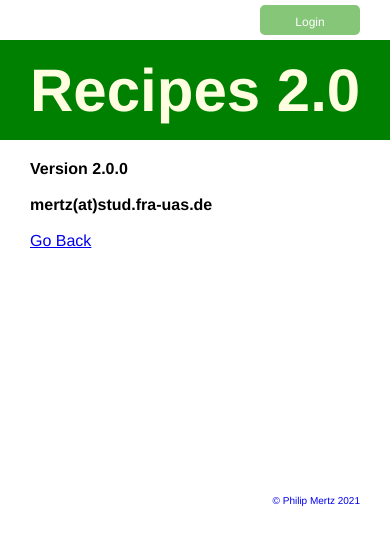
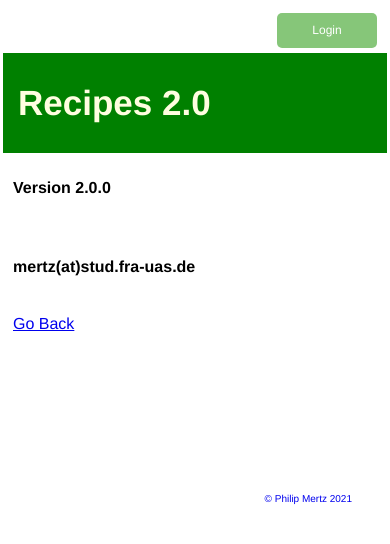
Before and after one commit to phimer/rez-frontend, a React (Create React App) app: page /about in a window 390 px wide. Shown: the top 544 px of the page. Built offline with nearby package versions, Linux system fonts and the light colour scheme; no server answers.

Commit message:
made ui responsive to most screen widths

```diff
--- a/package.json
+++ b/package.json
@@ -1,6 +1,6 @@
 {
   "name": "rez-frontend",
-  "version": "1.0.3",
+  "version": "1.1.0",
   "private": true,
   "dependencies": {
     "@testing-library/jest-dom": "^5.16.2",
--- a/src/App.js
+++ b/src/App.js
@@ -7,8 +7,8 @@ import LoginHeader from './components/LoginHeader'
 import Footer from './components/Footer'
 import About from './components/About'
 import LoginForm from './components/LoginForm'
-const BACKEND_ADDRESS = 'https://flavorofthemonth.de/api'
-//const BACKEND_ADDRESS = 'http://127.0.0.1:8080/api'
+//const BACKEND_ADDRESS = 'https://flavorofthemonth.de/api'
+const BACKEND_ADDRESS = 'http://127.0.0.1:8080/api'
 
 const App = () => {
 
@@ -285,8 +285,8 @@ const App = () => {
           {showLoginUser && <LoginForm onLogin={loginUser} onCreate={createUser} message={wrongUsernamePasswordMessage} />}
         </div>
 
+
         <Header onAdd={() => setShowAddRecipe(!showAddRecipe)} showAdd={showAddRecipe} />
-
         <div className='container'>
           <Routes>
             <Route path='/' exact element={
--- a/src/components/Header.js
+++ b/src/components/Header.js
@@ -14,16 +14,19 @@ const Header = ({ title, onAdd, showAdd }) => {
 
 
     return (
-        <header className='header'>
-            <h1 className="title">{title}</h1>
-            {/* <h1 style={{ color: 'red', backgroundColor: 'black' }}>{title}</h1>
-            <h1 style={headingStyle}>{title}</h1> */}
+        <div className='header-box'>
+            <div className='header'>
 
-            {
-                location.pathname === '/' && (
-                    <Button className={'add-new-recipe-btn'} color={showAdd ? '#C67979' : '#86C679'} text={showAdd ? 'Close' : 'Add new Recipe'} onClick={onAdd} />)
-            }
-        </header >
+                <h1 className="title">{title}</h1>
+                {
+                    location.pathname === '/' && (
+                        <Button className={'add-new-recipe-btn'} color={showAdd ? '#C67979' : '#86C679'} text={showAdd ? 'Close' : 'Add new Recipe'} onClick={onAdd} />)
+                }
+            </div >
+
+
+        </div >
+
 
     )
 
--- a/src/components/UpdateRecipe.js
+++ b/src/components/UpdateRecipe.js
@@ -95,8 +95,10 @@ const UpdateRecipe = ({ onUpdate, recipe, setShowUpdateRecipe }) => {
                     onChange={(e) => setReminder(e.currentTarget.checked)}
                 />
             </div> */}
+            <div id="a">
 
-            <input type='submit' value='Update' color="blue" className='btn btn-block recipe-btn update-recipe-btn' />
+                <input type='submit' value='Update' color="blue" className='btn recipe-btn update-recipe-btn' />
+            </div>
         </form>
     )
 }
--- a/src/index.css
+++ b/src/index.css
@@ -2,8 +2,7 @@
 
 * {
   box-sizing: border-box;
-  margin: 0;
-  padding: 0;
+
   /* background-color: #00B74A; */
 
 
@@ -11,108 +10,84 @@
 
 }
 
-/* .app {
-  height: calc(100% - 60px);
-} */
+.app {
+
+}
+
 
 
 .container {
-  margin-top: 0px;
   overflow: auto;
   min-height: 300px;
-  border: 0px solid green;
-  padding: 0px;
-  border-radius: 0px;
-  margin: 5px 30px 0 30px;
+  margin-top: 5px;
+  margin-right: 30px;
+  margin-left: 30px;
 
 }
+
+.btn {
+  display: inline-block;
+  background: #000;
+  color: #fff;
+  border: none;
+  padding: 10px 10px;
+  margin: 5px 0px 5px 0px;
+  border-radius: 5px;
+  cursor: pointer;
+  text-decoration: none;
+  font-size: 3vw;
+  /* font-family: inherit; */
+}
+
+
+.add-new-recipe-btn {
+
+  font-size: 25px;
+  height: 55px;
+  width: 35vw;
+  max-width: 300px;
+}
+
+.title {
+  font-size: 80px;
+  color: #FFFEE0;
+}
+
+
+
+/* for the green box */
+.header-box {
+
+  height: 100px;
+  margin-left: -30px;
+  margin-right: -30px;
+  background-color:green;
+
+}
+
 
 .header {
   display: flex;
   justify-content: space-between;
   align-items: center;
+  height: 100px;
   margin-bottom: 20px;
-  font-size: 30px;
-  background-color:green;
-  ;
+  margin-left: 30px;
+  margin-right: 30px;
+  background-color: green;
 
-  height: 100px;
-  /* border: 2px solid green;
-  border-radius: 5px; */
 }
 
-.title{
-
-  margin-left: 30px;
-  color: #FFFEE0;
-}
+/* recipe start */
 
 .recipe {
   border: 4px solid green ;
   border-radius: 5px;
-  padding: 10px 20px;
+  padding: 10px 10px;
   cursor: pointer;
   margin: 5px;
-
-
 }
 
-.add-form {
-  border: 0px solid green;
-  border-radius: 5px;
-  padding: 10px 20px 10px 10px;
-}
-
-.add-form label {
-  font-size: 20px;
-  color: green;
-}
-
-.form-control {
-  margin: 20px 0;
-}
-
-.form-control label {
-  display: block;
-}
-
-.form-control input {
-  width: 100%;
-  height: 40px;
-  margin: 5px;
-  padding: 3px 7px;
-  font-size: 17px;
-}
-
-.form-control textarea {
-  width: 100%;
-  height: auto;
-  margin: 5px;
-  padding: 3px 7px;
-  font-size: 17px;
-  resize: none;
-  /* overflow: hidden; */
-}
-
-.form-control-check {
-  display: flex;
-  align-items: center;
-  justify-content: space-between;
-}
-
-.form-control-check label {
-  flex: 1;
-}
-
-.form-control-check input {
-  flex: 2;
-  height: 20px;
-}
-
-footer {
-  margin-top: 30px;
-  text-align: center;
-}
 
 .recipes-table{
   /* display: flex;
@@ -120,7 +95,7 @@ footer {
   align-items: center; */
   table-layout: fixed;
   width: 100%;
-  font-size: 30px;
+  font-size: 3.5vw;
 
 }
 
@@ -142,22 +117,25 @@ td{
   margin-top: 50px;
   text-decoration: underline;
   text-decoration-color: green;
-  font-size: 60px;
+  font-size: 5vw;
 
 }
+
+#ingredients{
+  font-size: 5vw;
+}
+
+#preparation{
+  font-size: 4vw;
+}
+
 .full-recipe-paragraphs{
   font-weight: bold;
   white-space: pre-wrap;
   margin-bottom: 50px;
 }
 
-#ingredients{
-  font-size: 60px;
-}
 
-#preparation{
-  font-size: 50px;
-}
 
 
 hr {
@@ -172,19 +150,102 @@ hr {
 
 }
 
-.btn {
-  display: inline-block;
-  background: #000;
-  color: #fff;
-  border: none;
-  padding: 10px 10px;
-  margin: 5px;
+.recipe-error-message {
+  text-align: center;
+  margin: 10px 0 10px 0;
+  color: red;
+  font-size: 20px;
+}
+
+.recipe-btn{
+  width: 100%;
+  height: 8vw;
+  max-height: 50px;
+}
+
+.update-recipe-btn {
+  background-color: blue;
+  margin-top: 10px;
+}
+
+.add-recipe-btn {
+  background-color: #86C679;
+  margin-top: 10px;
+}
+
+/* #delte-and-edit-buttons {
+  background-color: green;
+} */
+
+/* recipe end */
+
+/* add recipe start */
+
+.add-form {
+  border: 0px solid green;
   border-radius: 5px;
-  cursor: pointer;
-  text-decoration: none;
-  font-size: 15px;
-  font-family: inherit;
+  padding: 10px 10px 10px 10px;
+
 }
+
+.add-form label {
+  font-size: 20px;
+  color: green;
+}
+
+.form-control {
+  margin-top: 10px;
+  /* margin-right: 10px; */
+}
+
+.form-control label {
+  display: block;
+}
+
+.form-control input {
+  width: 100%;
+  height: 40px;
+  margin-top: 5px;
+  padding: 3px 7px;
+  font-size: 17px;
+}
+
+.form-control textarea {
+  width: 100%;
+  height: auto;
+  margin-top: 5px;
+  padding: 3px 7px;
+  font-size: 17px;
+  resize: none;
+  /* overflow: hidden; */
+}
+
+
+/* .form-control-check {
+  display: flex;
+  align-items: center;
+  justify-content: space-between;
+}
+
+.form-control-check label {
+  flex: 1;
+}
+
+.form-control-check input {
+  flex: 2;
+  height: 20px;
+} */
+
+
+/* add recipe end */
+
+footer {
+  margin-top: 30px;
+  text-align: center;
+}
+
+
+
 
 .btn:focus {
   outline: none;
@@ -200,68 +261,50 @@ hr {
 
 }
 
+.login-form {
+  margin-right: 30px;
+  margin-left: 30px;
+}
+
+.login-form-btn {
+  text-align: center;
+}
 
 .main-btn {
   background-color: #5783EA;
-  text-align: center;
+
 }
 
 .secondary-btn {
   background-color: #A8EEEA;
   margin-top: 10px;
   margin-bottom: 10px;
-  text-align: center;
+
 }
 
-.recipe-btn{
-  width: 100%;
-  height: 50px;
-}
 
-.update-recipe-btn {
-  background-color: blue;
-}
 
-.add-recipe-btn {
-  background-color: #86C679;
-}
 
 #login-heading {
   color: #5783EA;
 }
 
 .login-btn {
-  margin-right: 0px;
+  margin-right: 50px;
   height: 30px;
   font-size: 12px;
   width: 100px;
+  padding-bottom: 25px; /* padding is used to keep text center - fix maybe */
 }
 
 #login-header {
   display: flex;
   justify-content: right;
   align-items: right;
-
 }
 
-.login-header-div {
-  margin-left: 30px;
-  margin-right: 30px;
-}
 
-.add-new-recipe-btn {
-  margin-right: 30px;
-  font-size: 20px;
-  height: 60px;
-  width: 250px;
-}
 
-.recipe-error-message {
-  text-align: center;
-  margin: 10px 0 10px 0;
-  color: red;
-  font-size: 20px;
-}
 
  Footer {
   text-align: right;
@@ -286,6 +329,188 @@ hr {
   align-items: right;
   border: 1px solid #C67979;
   border-radius: 5px;
-  margin: 5px 0 5px 0;
-  padding: 0 5px 0 5px;
+  margin-top: 5px;
+  margin-bottom: 5px;
+  padding-left: 5px;
+  padding-right: 5px;
 }
+
+
+
+/* iphone se */
+@media screen and (max-width: 375px) {
+
+  .title {
+    font-size: 30px;
+  }
+
+  .add-new-recipe-btn {
+    font-size: 15px;
+  }
+
+  .header{
+    margin-right: 15px;
+    margin-left: 15px;
+  }
+
+  .container {
+    margin-right: 5px;
+    margin-left: 5px;
+  }
+
+  .header-box {
+    margin-right: -5px;
+    margin-left: -5px;
+  }
+
+  .login-btn {
+    margin-right: 5px;
+  }
+
+}
+
+
+
+/* iphone xr */
+@media screen and (min-width: 375px) {
+
+  .title {
+    font-size: 35px;
+  }
+  .add-new-recipe-btn {
+    font-size: 16px;
+  }
+
+  .header{
+    margin-right: 15px;
+    margin-left: 15px;
+  }
+
+  .container {
+    margin-right: 5px;
+    margin-left: 5px;
+  }
+
+  .header-box {
+    margin-right: -5px;
+    margin-left: -5px;
+  }
+
+  .login-btn {
+    margin-right: 5px;
+  }
+
+}
+
+@media screen and (min-width: 601px) {
+
+
+
+  .title {
+    font-size: 50px;
+  }
+  .recipe-btn{
+    font-size: 15px;
+  }
+
+  .login-form-btn {
+    font-size: 15px;
+  }
+
+}
+
+/* limit recipes table and full recipe font size */
+@media screen and (min-width: 900px) {
+
+  #ingredients{
+    font-size: 50px;
+  }
+
+  #preparation{
+    font-size: 40px;
+  }
+  .full-recipe-headings{
+    font-size: 50px;
+
+  }
+
+  .recipes-table{
+    font-size: 30px;
+  }
+
+
+}
+
+
+
+@media screen and (min-width: 1000px) {
+  .container {
+    margin: 5px 5vw 0 5vw;
+  }
+  .header {
+    margin-left: 5vw;
+    margin-right: 5vw;
+  }
+
+  .login-form {
+    margin-left: 5vw;
+    margin-right: 5vw;
+  }
+
+  .login-btn {
+    margin-right: 30px;
+  }
+
+}
+
+@media screen and (min-width: 1300px) {
+  .container {
+    margin: 5px 10vw 0 10vw;
+  }
+  /* .header {
+    margin: 0 10vw 0 10vw;
+  } */
+
+/*
+  .header-box {
+    margin: 0 -10vw 0 -10vw;
+
+  } */
+
+  .header {
+    /* background-color: yellow; */
+    margin-left: 10vw;
+    margin-right: 10vw;
+  }
+
+  .login-form {
+    margin-left: 10vw;
+    margin-right: 10vw;
+  }
+
+
+}
+
+@media screen and (min-width: 1600px) {
+  .container {
+    margin: 5px 15vw 0 15vw;
+
+
+  }
+  /* .header {
+    margin: 0 15vw 0 15vw;
+  } */
+
+  .header {
+    /* background-color: red; */
+    margin-left: 15vw;
+    margin-right: 15vw;
+  }
+
+  .login-form {
+    margin-left: 15vw;
+    margin-right: 15vw;
+  }
+
+
+}
```
Also changed, not shown: src/components/LoginForm.js (+5 -5 lines).
